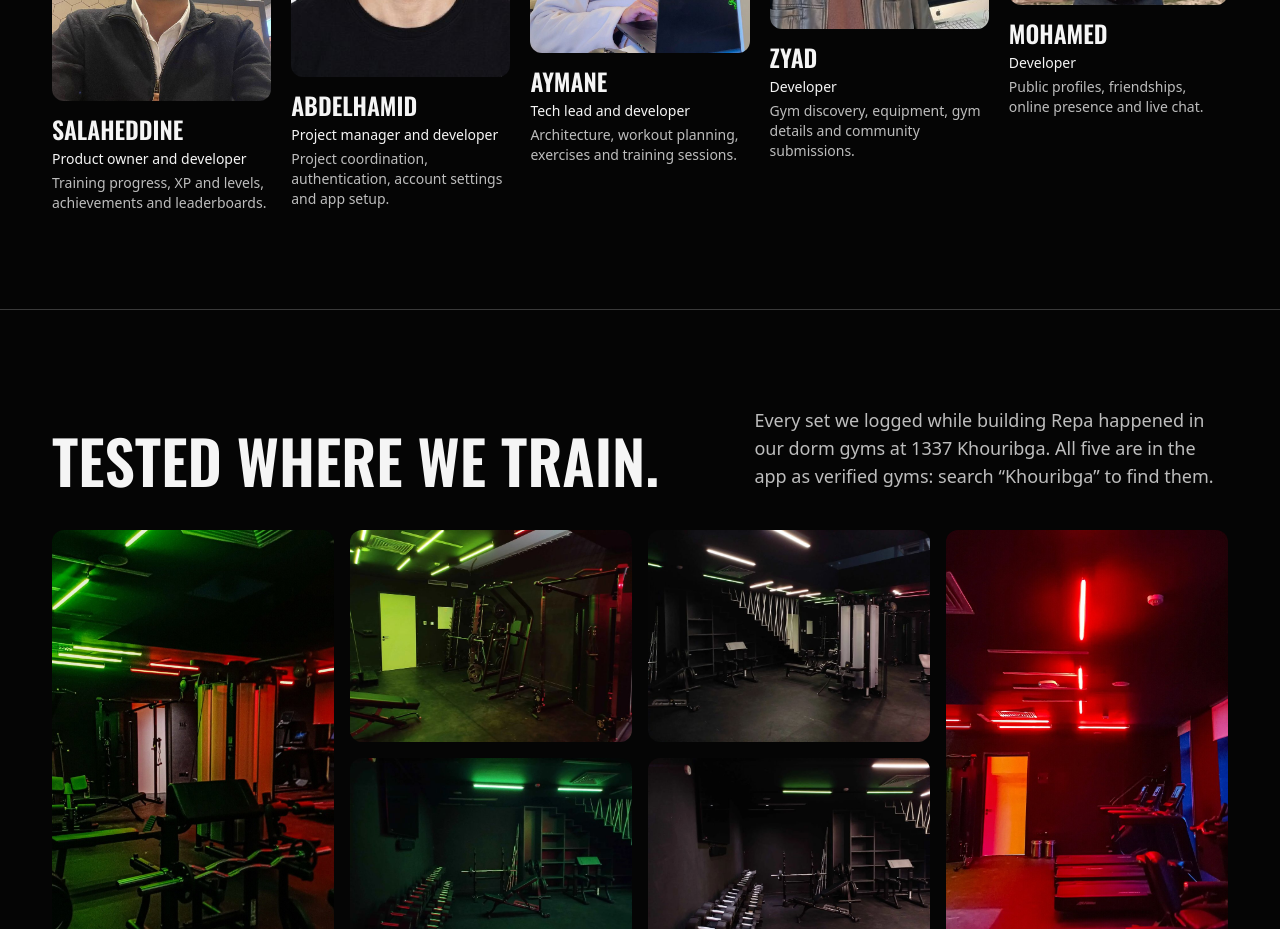
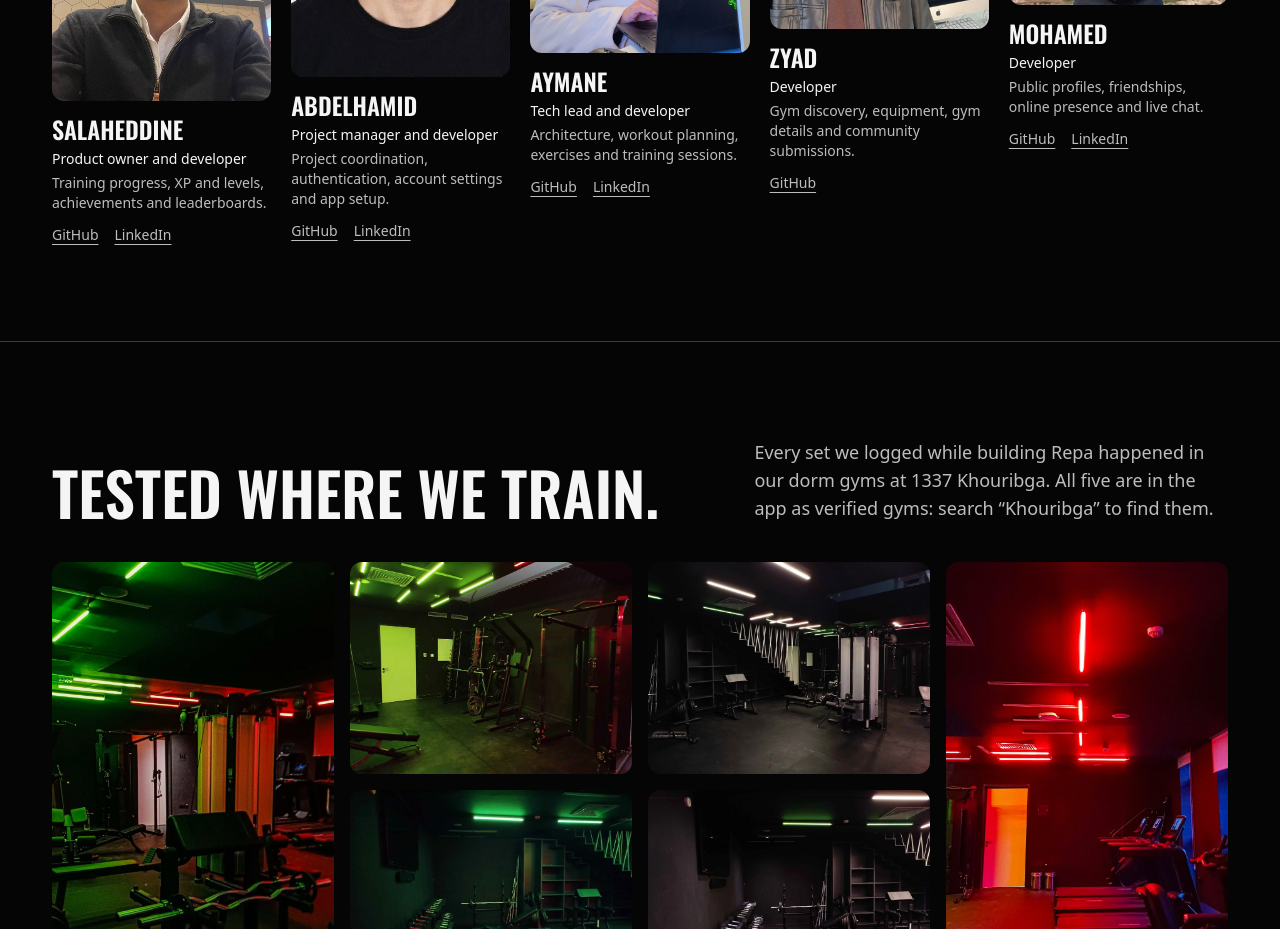
Before and after one commit to shank187/ft_transcendence, a React (Vite) app in the folder frontend/: page / in a window 1280 px wide. Shown: the part 3880-4809 px from the top of the page. Built offline with nearby package versions, Linux system fonts and the light colour scheme; no server answers.

Commit message:
feat(landing): github and linkedin links on team cards

```diff
--- a/frontend/src/pages/page_comp/Team.tsx
+++ b/frontend/src/pages/page_comp/Team.tsx
@@ -1,36 +1,46 @@
 import Container from "./Container";
 
-
+// linkedin is "" when the person has none: the card then shows only GitHub.
 const team = [
     {
         name: "Salaheddine",
         role: "Product owner and developer",
         text: "Training progress, XP and levels, achievements and leaderboards.",
         photo: "/team/salaheddine.jpg",
+        github: "https://github.com/badrisalah",
+        linkedin: "https://www.linkedin.com/in/salah-badri-340224325/",
     },
     {
         name: "Abdelhamid",
         role: "Project manager and developer",
         text: "Project coordination, authentication, account settings and app setup.",
         photo: "/team/abdelhamid.jpg",
+        github: "https://github.com/Abdelhamid-9v",
+        linkedin: "https://www.linkedin.com/in/abdelhamid-el-haddadi-793952331/",
     },
     {
         name: "Aymane",
         role: "Tech lead and developer",
         text: "Architecture, workout planning, exercises and training sessions.",
         photo: "/team/aymane.jpg",
+        github: "https://github.com/shank187",
+        linkedin: "https://www.linkedin.com/in/aymane-elbour-19315a253/",
     },
     {
         name: "Zyad",
         role: "Developer",
         text: "Gym discovery, equipment, gym details and community submissions.",
         photo: "/team/zyad.jpg",
+        github: "https://github.com/ziad-fx",
+        linkedin: "",
     },
     {
         name: "Mohamed",
         role: "Developer",
         text: "Public profiles, friendships, online presence and live chat.",
         photo: "/team/mohamed.jpg",
+        github: "https://github.com/xlr8-444",
+        linkedin: "https://www.linkedin.com/in/mohamed-ouarar-7112a6336/",
     },
 ];
 
@@ -65,10 +75,31 @@ function Team() {
                                 <span className="text-sm font-medium">{member.role}</span>
                                 <p className="text-sm text-app-text-secondary">{member.text}</p>
                             </div>
+                            <div className="flex gap-4 text-sm">
+                                <a
+                                    href={member.github}
+                                    target="_blank"
+                                    rel="noreferrer"
+                                    aria-label={`${member.name} on GitHub`}
+                                    className="text-app-text-secondary underline underline-offset-4 hover:text-app-text"
+                                >
+                                    GitHub
+                                </a>
+                                {member.linkedin && (
+                                    <a
+                                        href={member.linkedin}
+                                        target="_blank"
+                                        rel="noreferrer"
+                                        aria-label={`${member.name} on LinkedIn`}
+                                        className="text-app-text-secondary underline underline-offset-4 hover:text-app-text"
+                                    >
+                                        LinkedIn
+                                    </a>
+                                )}
+                            </div>
                         </li>
                     ))}
                 </ul>
-
             </Container>
         </section>
     );
```
